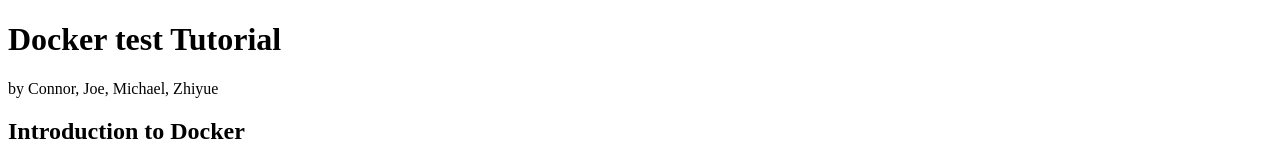
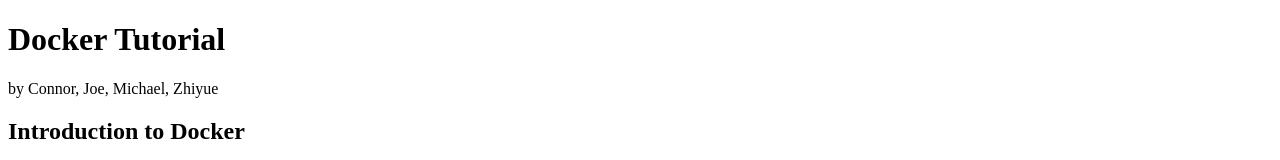
Before and after one commit to CWood994/Docker, a plain HTML site: page index.html in a window 1280 px wide. Shown: the top 160 px of the page. Drawn offline with Linux system fonts and the light colour scheme.

Commit message:
Update index.html

```diff
--- a/index.html
+++ b/index.html
@@ -4,7 +4,7 @@
         <title>Docker Tutorial</title>
     </head>
     <body>
-        <h1>Docker test Tutorial</h1>
+        <h1>Docker Tutorial</h1>
             <p>by Connor, Joe, Michael, Zhiyue</p>
             <h2>Introduction to Docker</h2>
                 <div></div>
```
